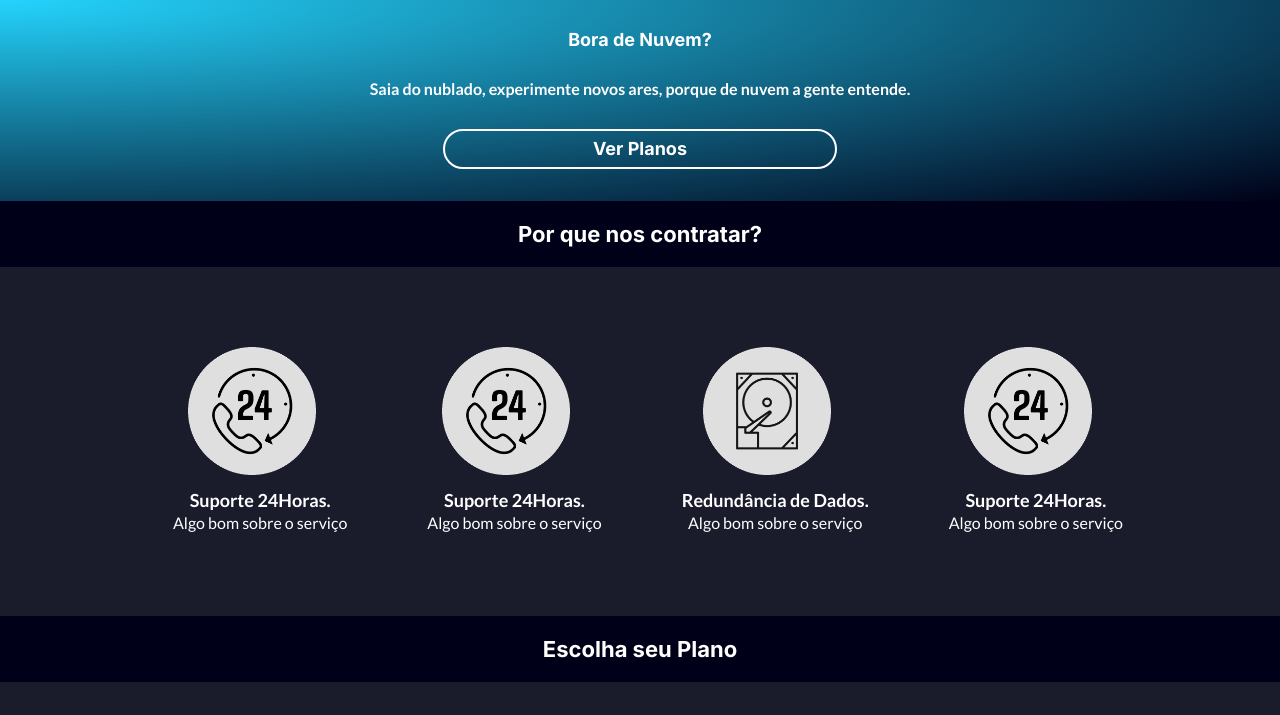
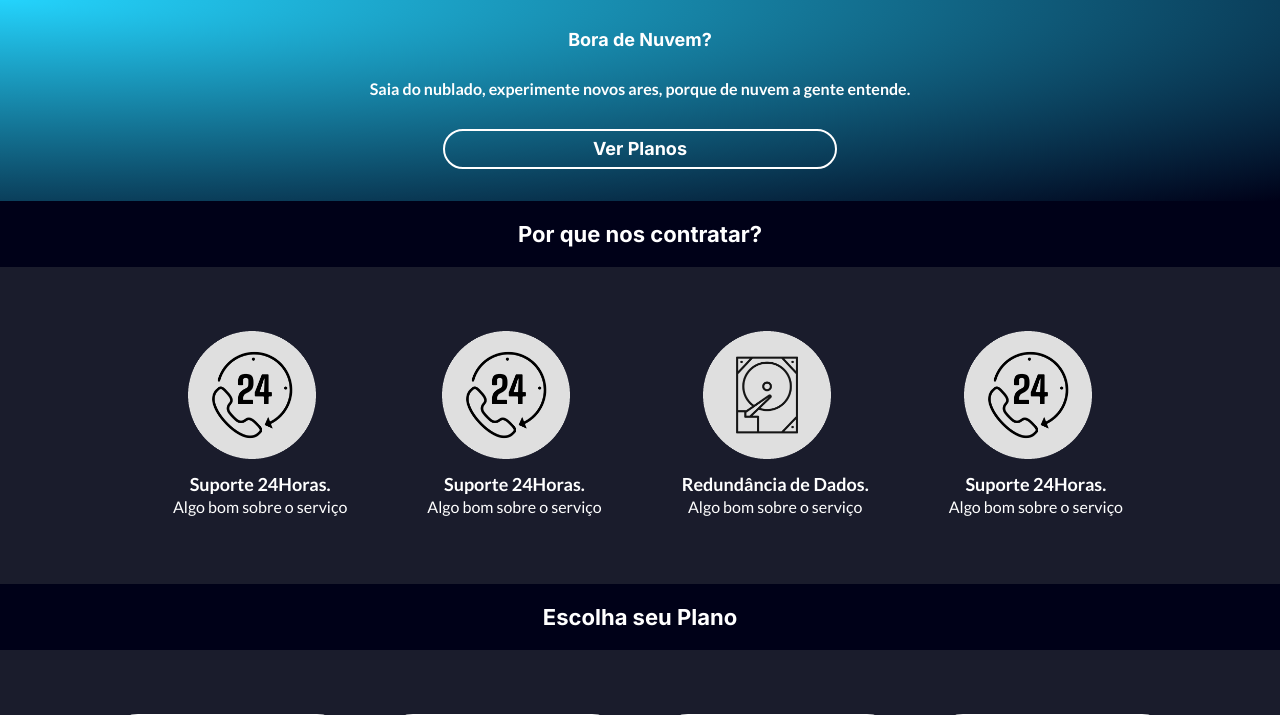
Before and after one commit to NathanSGomes/ProjetoSemestral, a PHP site: page / in a window 1280 px wide; the page is wider, and only the part inside the window is pictured. Shown: the part 63-778 px from the top of that part. Run offline with PHP 8.4, Linux system fonts and the light colour scheme.

Commit message:
Add files via upload

```diff
--- a/styles/vantagem.css
+++ b/styles/vantagem.css
@@ -10,7 +10,7 @@
 .vantagem__sobre {
     display: flex;
     align-items: center;
-    margin: 1em 2em;
+    margin: 3em 5em;
 }
 
 .vantagem__imagem {
@@ -38,9 +38,6 @@
     margin-bottom: 0.3em;
 }
 
-.container__vantagem {
-    margin: 3em 1em;
-}
 /* Responsividade Tablet */
 
 @media screen and (min-width: 1024px) {
@@ -51,6 +48,7 @@
     }
     .vantagem__sobre {
         flex-direction: column;
+        margin: 0 2em;
     }
 
     .vantagem__imagem{
```
